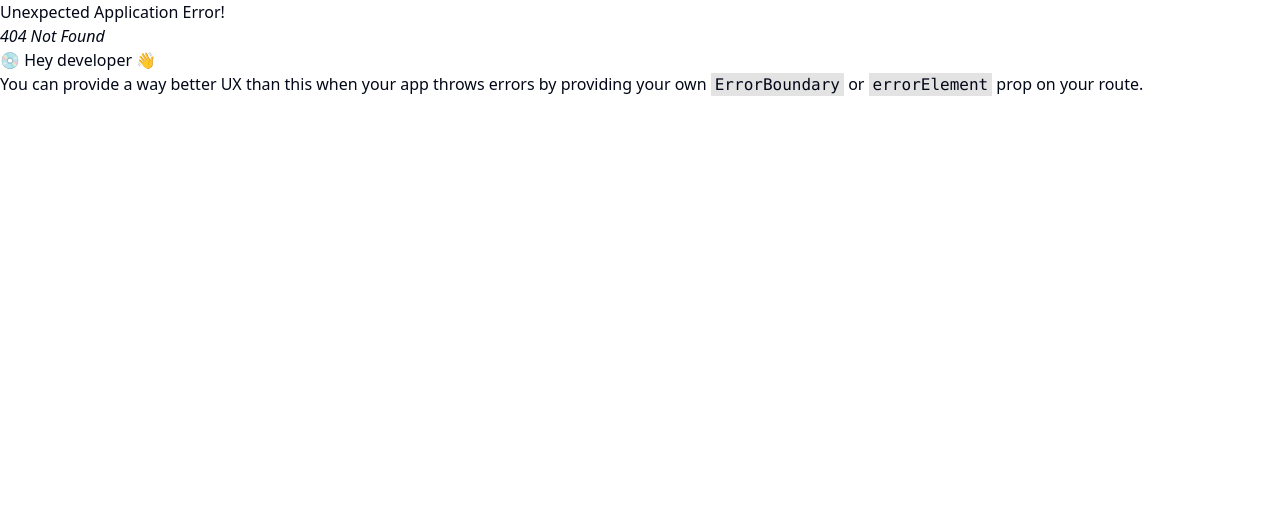
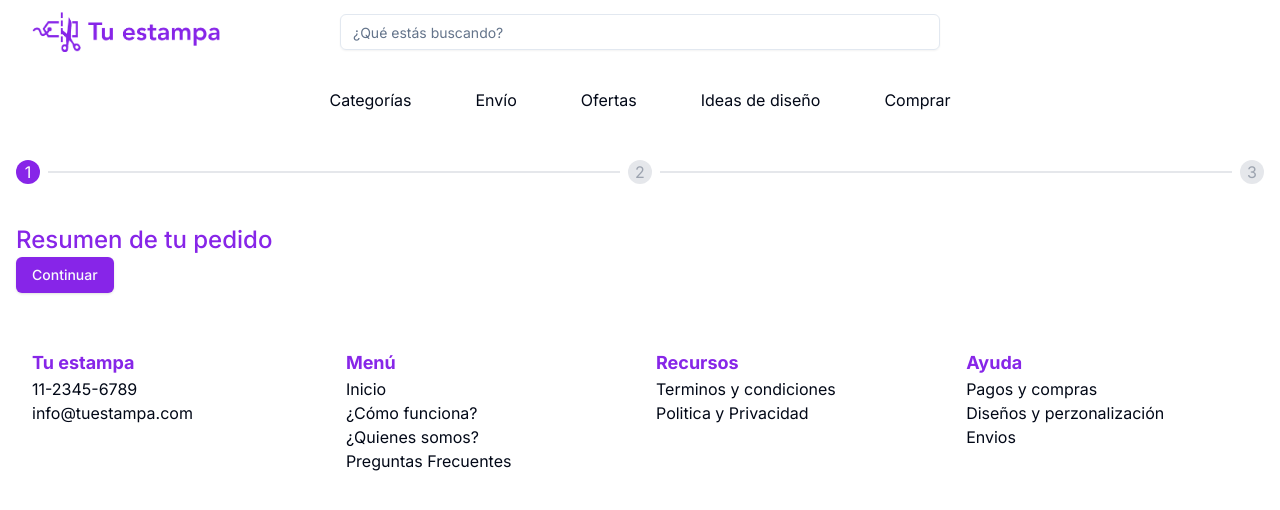
Before and after one commit to marketplace2023/escribania_duek, a React (Vite) app: page /product/1/customize-order in a window 1280 px wide. Before the commit this address had no page. Shown: the top 510 px of the page. Built offline with nearby package versions, Linux system fonts and the light colour scheme.

Commit message:
creting steeps order shops

```diff
--- /dev/null
+++ b/src/modules/products/[id]/customize-order.tsx
@@ -0,0 +1,23 @@
+// CheckoutProcess.jsx
+import { useState } from "react";
+import ProgressBar from "../components/ui/progress-bar";
+import Step1 from "./steep1";
+import Step2 from "./steep2";
+import Step3 from "./steep3";
+const CheckoutProcess = () => {
+  const [step, setStep] = useState(1);
+
+  const nextStep = () => setStep(step + 1);
+  const prevStep = () => setStep(step - 1);
+
+  return (
+    <div className="container mx-auto p-4">
+      <ProgressBar step={step} />
+      {step === 1 && <Step1 nextStep={nextStep} />}
+      {step === 2 && <Step2 nextStep={nextStep} prevStep={prevStep} />}
+      {step === 3 && <Step3 prevStep={prevStep} />}
+    </div>
+  );
+};
+
+export default CheckoutProcess;
--- /dev/null
+++ b/src/modules/products/[id]/steep1.tsx
@@ -0,0 +1,14 @@
+import { Button } from "@/modules/shared/components/ui/button";
+
+const Step1 = ({ nextStep }) => {
+  return (
+    <div className=" font-medium text-2xl text-main mt-10">
+      <h2>Resumen de tu pedido</h2>
+      {/* Aquí iría el contenido de la primera imagen */}
+      <Button onClick={nextStep} className="bg-main">
+        Continuar
+      </Button>
+    </div>
+  );
+};
+export default Step1;
--- /dev/null
+++ b/src/modules/products/[id]/steep2.tsx
@@ -0,0 +1,16 @@
+const Step2 = ({ nextStep, prevStep }) => {
+  return (
+    <div>
+      <h2>Resumen de tu pedido</h2>
+      {/* Aquí iría el contenido de la segunda imagen */}
+      <button onClick={prevStep} className="btn btn-secondary">
+        Volver
+      </button>
+      <button onClick={nextStep} className="btn btn-primary">
+        Continuar
+      </button>
+    </div>
+  );
+};
+
+export default Step2;
--- /dev/null
+++ b/src/modules/products/[id]/steep3.tsx
@@ -0,0 +1,14 @@
+const Step3 = ({ prevStep }) => {
+  return (
+    <div>
+      <h2>Datos de Contacto y Facturación</h2>
+      {/* Aquí iría el contenido de la tercera imagen */}
+      <button onClick={prevStep} className="btn btn-secondary">
+        Volver
+      </button>
+      <button className="btn btn-primary">Finalizar Compra</button>
+    </div>
+  );
+};
+
+export default Step3;
--- a/src/modules/products/components/ui/product-customizacion.tsx
+++ b/src/modules/products/components/ui/product-customizacion.tsx
@@ -1,4 +1,5 @@
 import { Button } from "@/modules/shared/components/ui/button";
+import { Link } from "react-router-dom";
 
 const ProductCustomizacion = () => {
   return (
@@ -14,9 +15,11 @@ const ProductCustomizacion = () => {
             <Button className="bg-main text-white">Impresión DTG</Button>
             <Button className="bg-white border text-black">Sublimado</Button>
           </div>
-          <Button className="bg-black text-white mt-4">
-            Continuar con la compra
-          </Button>
+          <Link to="/product/id/customize-order">
+            <Button className="bg-black text-white mt-4">
+              Continuar con la compra
+            </Button>
+          </Link>
         </div>
       </div>
     </div>
--- /dev/null
+++ b/src/modules/products/components/ui/progress-bar.tsx
@@ -0,0 +1,35 @@
+const ProgressBar = ({ step }) => {
+  return (
+    <div className="flex items-center justify-center space-x-2">
+      <div
+        className={`flex items-center justify-center w-6 h-6 rounded-full ${
+          step >= 1 ? "bg-main text-white" : "bg-gray-200 text-gray-400"
+        }`}
+      >
+        1
+      </div>
+      <div
+        className={`flex-1 h-0.5 ${step >= 2 ? "bg-main" : "bg-gray-200"}`}
+      />
+      <div
+        className={`flex items-center justify-center w-6 h-6 rounded-full ${
+          step >= 2 ? "bg-main text-white" : "bg-gray-200 text-gray-400"
+        }`}
+      >
+        2
+      </div>
+      <div
+        className={`flex-1 h-0.5 ${step >= 3 ? "bg-main" : "bg-gray-200"}`}
+      />
+      <div
+        className={`flex items-center justify-center w-6 h-6 rounded-full ${
+          step >= 3 ? "bg-main text-white" : "bg-gray-200 text-gray-400"
+        }`}
+      >
+        3
+      </div>
+    </div>
+  );
+};
+
+export default ProgressBar;
--- a/src/modules/routing/router.tsx
+++ b/src/modules/routing/router.tsx
@@ -13,6 +13,7 @@ import ShippingInfo from "../shipping-info/pages/shipping-info";
 import Products from "../products/pages/products";
 import DesignIdeas from "../design-ideas/pages/designideas";
 import ProductDetail from "../products/[id]/id";
+import CustomizeOrder from "../products/[id]/customize-order";
 
 export const router = createBrowserRouter(
   createRoutesFromElements(
@@ -22,6 +23,10 @@ export const router = createBrowserRouter(
         <Route path="/envios" element={<ShippingInfo />} />
         <Route path="/comprar" element={<Products />} />
         <Route path="/product/:id" element={<ProductDetail />} />
+        <Route
+          path="/product/:id/customize-order"
+          element={<CustomizeOrder />}
+        />
         <Route path="/ideas-de-diseno" element={<DesignIdeas />} />
 
         <Route path="" element={<AuthLayout />}>
```
